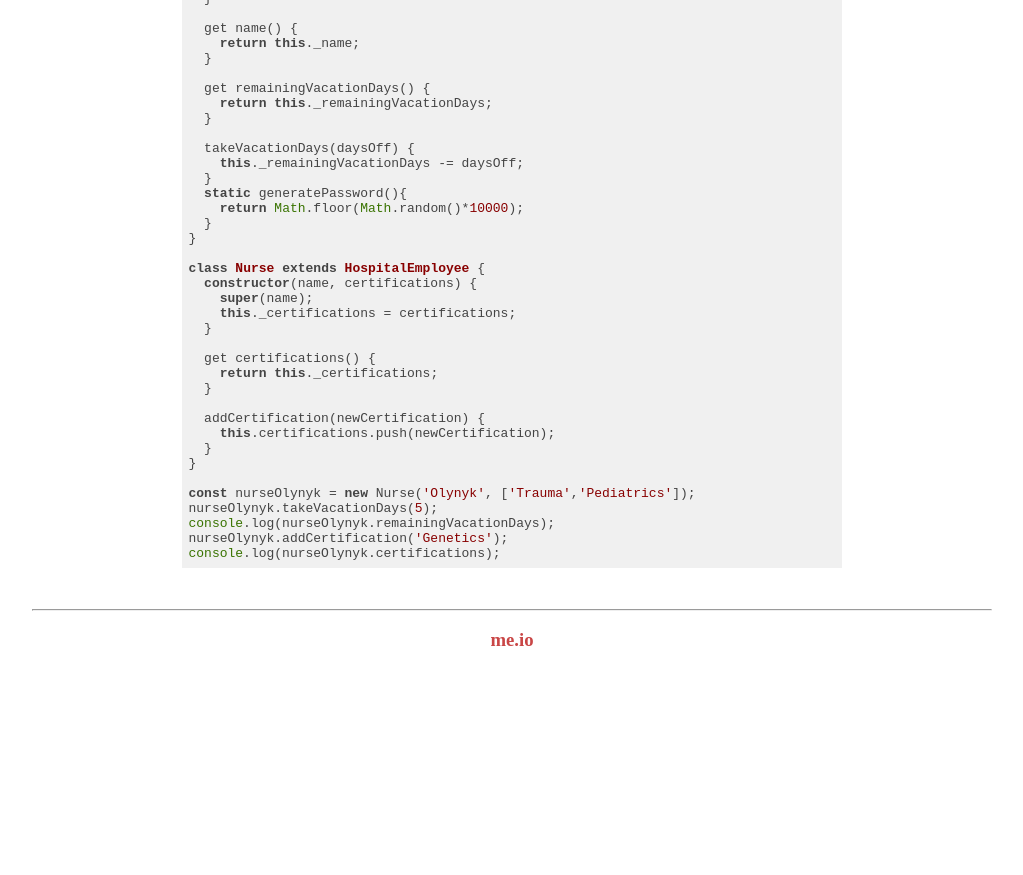
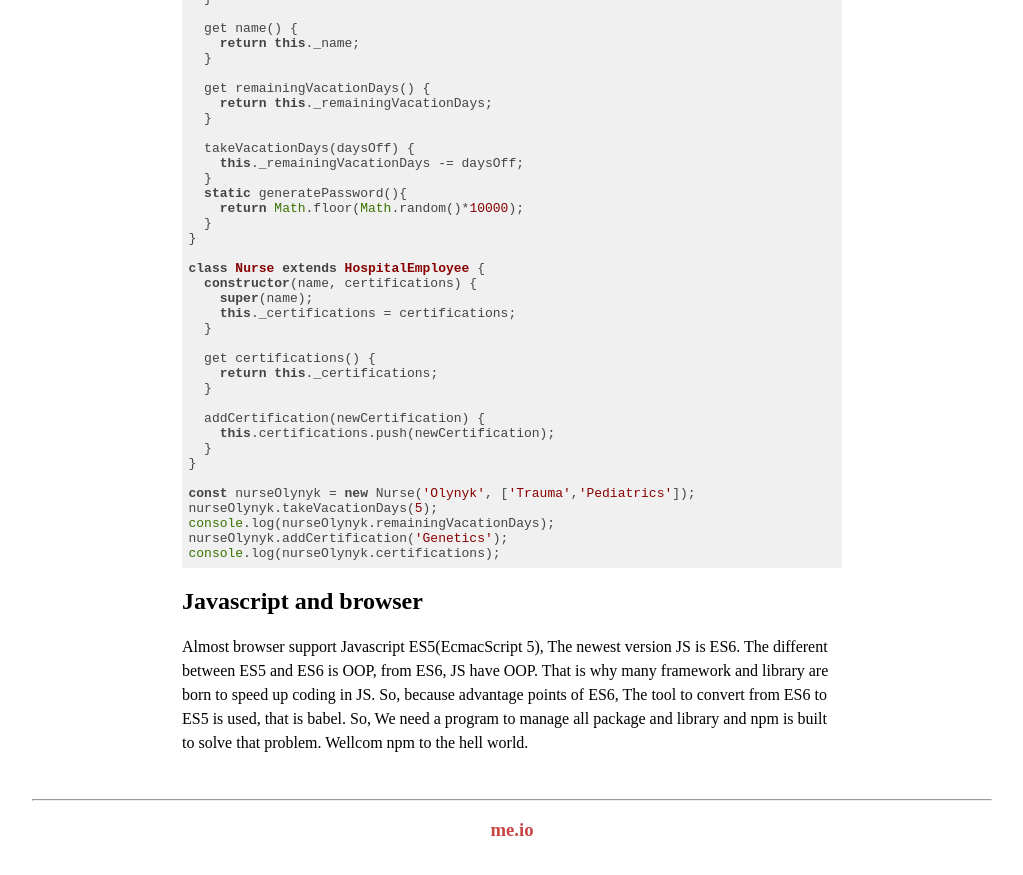
Before and after one commit to congdv/congdv.github.io, a Jekyll site: the page built from _posts/2018-04-20-javascript-note.md, in a window 1280 px wide and 900 px high, scrolled down 2338 px. Shown: the top 875 px of the window, without its empty margins (128-1151 px from the left). Built offline with Jekyll 4.4.1, drawn with Linux system fonts in a browser that asks for light colours; before the commit the page ends 3048 px from its top, so only the background shows below that.

Commit message:
Update 2018-04-20-javascript-note.md

````diff
--- a/_posts/2018-04-20-javascript-note.md
+++ b/_posts/2018-04-20-javascript-note.md
@@ -158,3 +158,10 @@ console.log(nurseOlynyk.remainingVacationDays);
 nurseOlynyk.addCertification('Genetics');
 console.log(nurseOlynyk.certifications);
 ```
+## Javascript and browser
+
+Almost browser support Javascript ES5(EcmacScript 5), The newest version JS is ES6.
+The different between ES5 and ES6 is OOP, from ES6, JS have OOP. That is why many framework and library are born to speed up coding in JS.
+So, because advantage points of ES6, The tool to convert from ES6 to ES5 is used, that is babel.
+So, We need a program to manage all package and library and npm is built to solve that problem.
+Wellcom npm to the hell world.
````
